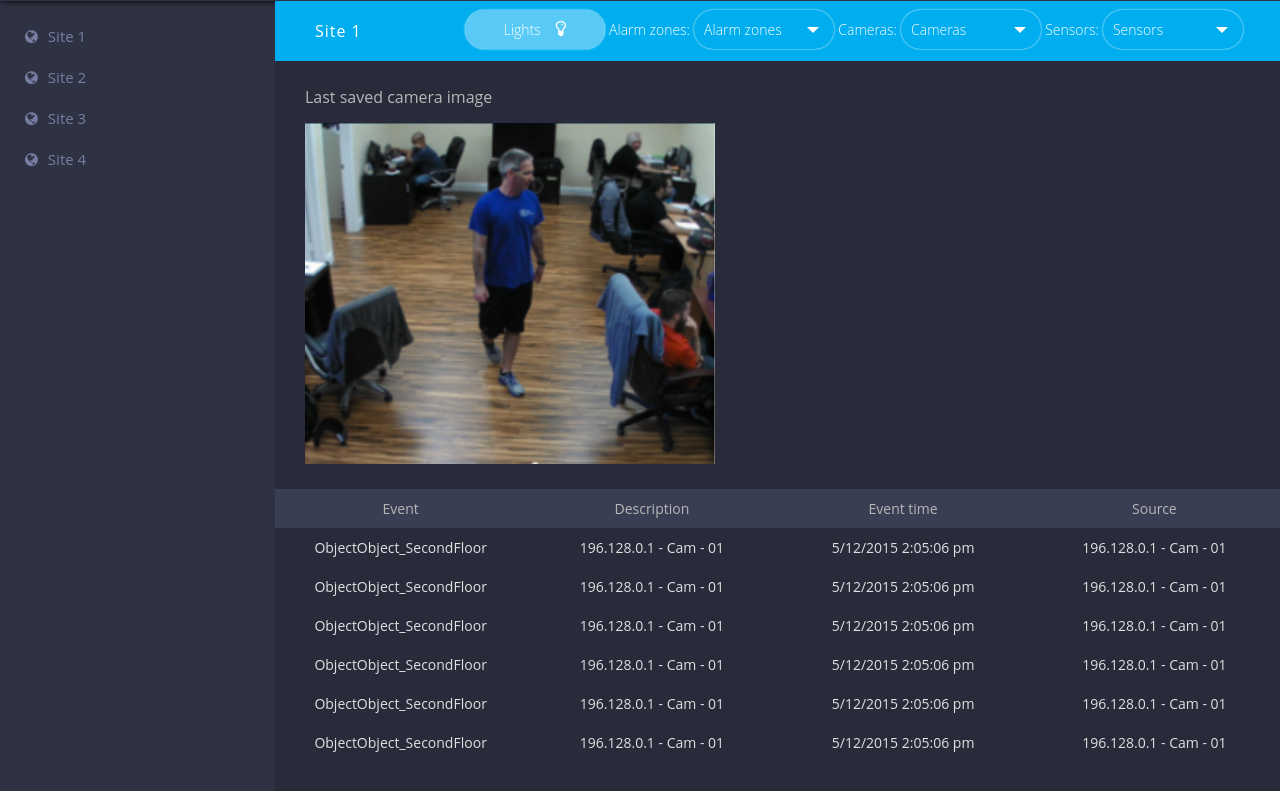
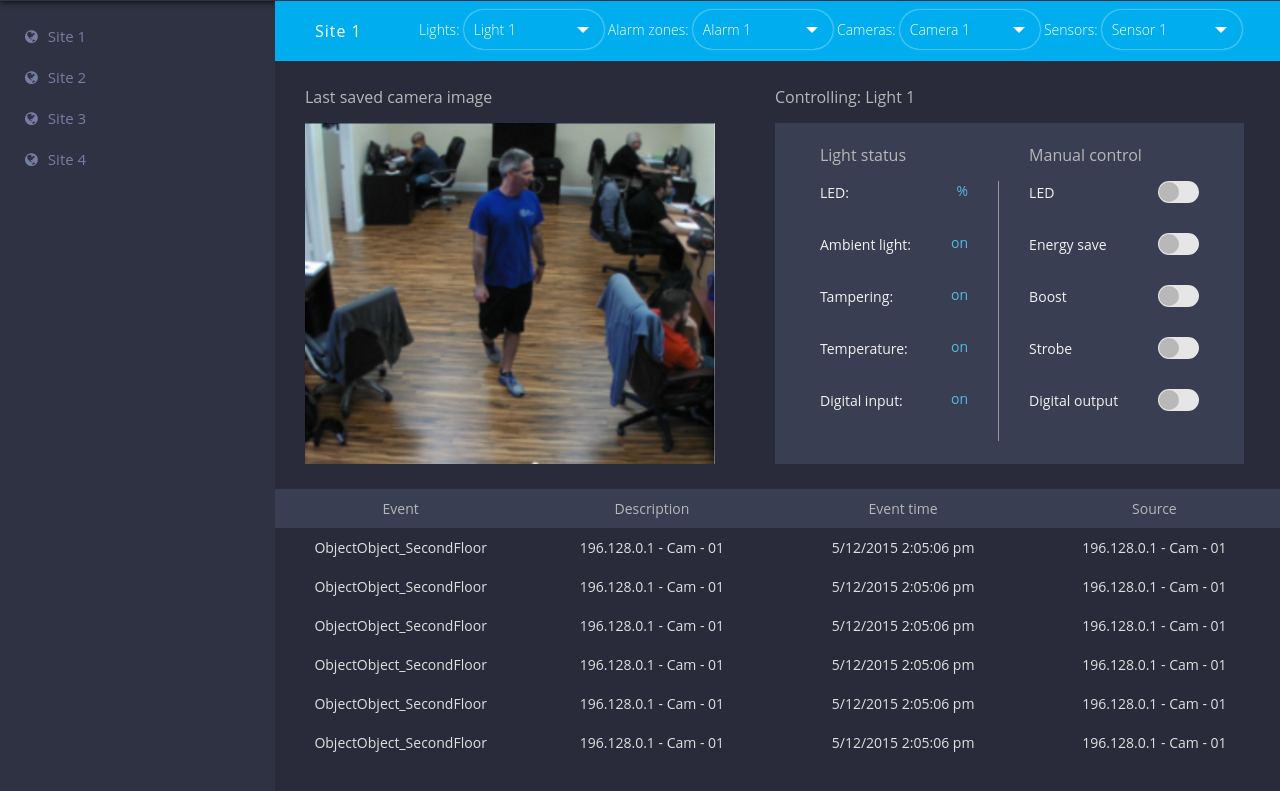
Before and after one commit to stamigos/prometrix-front-end, a plain HTML site: page index.html in a window 1280 px wide. Shown: the part 69-860 px from the top of the page. Drawn offline with nearby package versions, Linux system fonts and the light colour scheme.

Commit message:
Light panel added

```diff
--- a/css/index.css
+++ b/css/index.css
@@ -118,8 +118,8 @@ aside ul li i {
 }
 .filter-panel .filters {
 	padding: 9px;
-    float: right;
-    width: 82%;
+    float: left;
+    width: 85%;
 }
 .filter-panel .filters label {
 	color: #fff;
@@ -182,6 +182,43 @@ aside ul li i {
     display: block;
     position: relative;
     background: #393e52;
+    padding: 21px 15px;
+    height: 341px;
+}
+.controlling .left-column,
+.controlling .right-column {
+    display: inline-block;
+    float: left;
+    padding-left: 30px;
+}
+.controlling h2 {
+    font-size: 16px;
+}
+.controlling .left-column ul {
+    border-right: 1px solid #999999;
+}
+.controlling ul {
+    display: inline-block;
+    list-style: none;
+    padding-right: 30px;
+}
+.controlling ul li {
+    padding-bottom: 30px;
+}
+.controlling label {
+    float: right;
+}
+.controlling ul li span.title {
+    color: #f2f2f2;
+    font-size: 14px;
+    font-weight: 400;
+    padding-right: 40px;
+}
+.controlling ul li span.value {
+    color: #55bbe4;
+    font-size: 14px;
+    font-weight: 400;
+    float: right;
 }
 .table {
     display: table;
@@ -462,8 +499,8 @@ div#dd4.wrapper-dropdown-4:after {
     width: 20px;
     left: 1px;
     bottom: 1px;
-    box-shadow: 0 0 7px #bbb;
-    background-color: #f8f8f8;
+/*    box-shadow: 0 0 7px #bbb;
+*/    background-color: #b8b8b8;
     -webkit-transition: .4s;
     transition: .4s;
 }
--- a/index.html
+++ b/index.html
@@ -35,7 +35,7 @@
 							<option>Alarm 2</option>
 						</select>
 					</label> -->
-					<div id="dd4" class="wrapper-dropdown-4" tabindex="1">
+<!-- 					<div id="dd4" class="wrapper-dropdown-4" tabindex="1">
 						<span>Lights</span><i class="fa fa-lightbulb-o" aria-hidden="true"></i>
 						<ul class="dropdown">
 							<li>
@@ -93,13 +93,23 @@
 								</ul>
 							</li>
 						</ul>
+					</div> -->
+					<div class="filter-label">
+						<span>Lights:</span>
 					</div>
-
+					<div id="dd5" class="wrapper-dropdown-3" tabindex="1">
+						<span>Light 1</span>
+						<ul class="dropdown">
+							<li><a href="#">Light 1</a></li>
+							<li><a href="#">Light 2</a></li>
+							<li><a href="#">Light 3</a></li>
+						</ul>
+					</div>
 					<div class="filter-label">
 						<span>Alarm zones:</span>
 					</div>
 					<div id="dd1" class="wrapper-dropdown-3" tabindex="1">
-						<span>Alarm zones</span>
+						<span>Alarm 1</span>
 						<ul class="dropdown">
 							<li><a href="#">Alarm 1</a></li>
 							<li><a href="#">Alarm 2</a></li>
@@ -110,7 +120,7 @@
 						<span>Cameras:</span>
 					</div>
 					<div id="dd2" class="wrapper-dropdown-3" tabindex="1">
-						<span>Cameras</span>
+						<span>Camera 1</span>
 						<ul class="dropdown">
 							<li><a href="#">Camera 1</a></li>
 							<li><a href="#">Camera 2</a></li>
@@ -121,7 +131,7 @@
 						<span>Sensors:</span>
 					</div>
 					<div id="dd3" class="wrapper-dropdown-3" tabindex="1">
-						<span>Sensors</span>
+						<span>Sensor 1</span>
 						<ul class="dropdown">
 							<li><a href="#"><i class="icon-envelope icon-large"></i>Sensor 1</a></li>
 							<li><a href="#"><i class="icon-truck icon-large"></i>Sensor 2</a></li>
@@ -136,13 +146,73 @@
 				<img src="img/last-saved.png"/>
 			</div>
 		</div>
-<!-- 	    <div class="right-content-panel">
+	    <div class="right-content-panel">
 	    	<div class="last-saved">
 	    		<h2>Controlling: Light 1</h2>
 	    		<div class="controlling">
+	    			<div class="left-column">
+	    				<h2>Light status</h2>
+		    			<ul>
+		    				<li>
+		    					<span class="title">LED:</span><span class="value">%</span>
+		    				</li>
+		    				<li>
+		    					<span class="title">Ambient light:</span><span class="value">on</span>
+		    				</li>
+		    				<li>
+		    					<span class="title">Tampering:</span><span class="value">on</span>
+		    				</li>
+		    				<li>
+		    					<span class="title">Temperature:</span><span class="value">on</span>
+		    				</li>
+		    				<li>
+		    					<span class="title">Digital input:</span><span class="value">on</span>
+		    				</li>
+		    			</ul>
+	    			</div>
+	    			<div class="right-column">
+	    				<h2>Manual control</h2>
+	    				<ul>
+	    					<li>
+	    						<span class="title">LED</span>
+								<label class="switch">
+									  <input type="checkbox">
+									  <div class="slider round"></div>
+								</label>
+	    					</li>
+	    					<li>
+	    						<span class="title">Energy save</span>
+								<label class="switch">
+									  <input type="checkbox">
+									  <div class="slider round"></div>
+								</label>
+	    					</li>
+	    					<li>
+	    						<span class="title">Boost</span>
+								<label class="switch">
+									  <input type="checkbox">
+									  <div class="slider round"></div>
+								</label>
+	    					</li>
+	    					<li>
+	    						<span class="title">Strobe</span>
+								<label class="switch">
+									  <input type="checkbox">
+									  <div class="slider round"></div>
+								</label>
+	    					</li>
+	    					<li>
+	    						<span class="title">Digital output</span>
+								<label class="switch">
+									  <input type="checkbox">
+									  <div class="slider round"></div>
+								</label>
+	    					</li>
+	    				</ul>
+	    			</div>
     			</div>
 	    	</div>
-	    </div> -->
+	    </div>
 	        <div class="table">
 	            <div class="row header">
 	                <div class="cell header">Event</div>
@@ -284,7 +354,7 @@
 				var dd1 = new DropDown( $('#dd1') );
 				var dd2 = new DropDown( $('#dd2') );
 				var dd3 = new DropDown( $('#dd3') );
-				var dd4 = new LightDropDown( $('#dd4') );
+				var dd4 = new LightDropDown( $('#dd5') );
 
 
 
```
